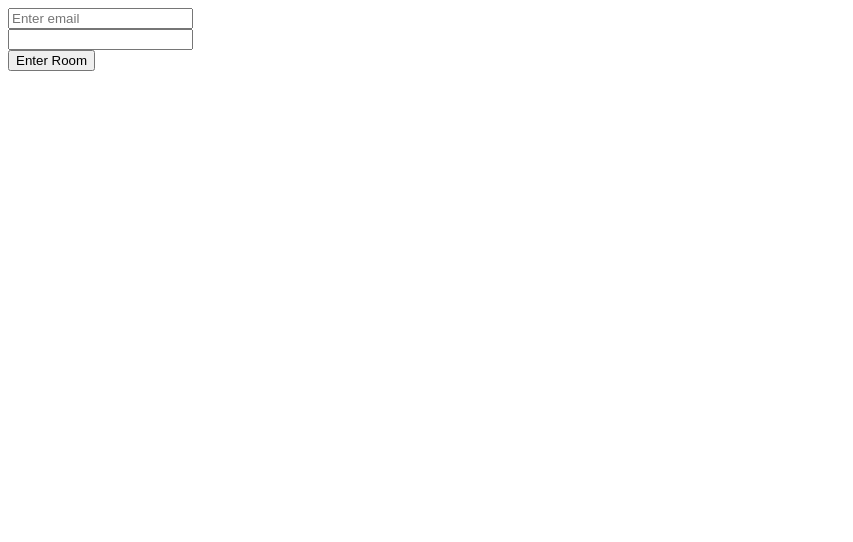
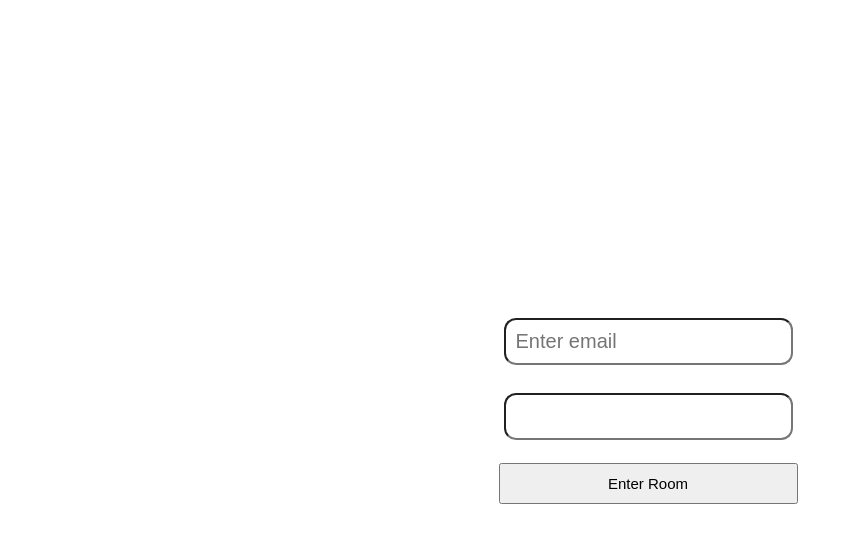
Before and after one commit to usherardy/video_webrtc, a React (Vite) app in the folder client/Videoapp/: page / in a window 1280 px wide. Shown: the top 542 px of the page, without its empty margins (0-853 px from the left). Built offline with nearby package versions, Linux system fonts and the light colour scheme.

Commit message:
basic socket connection

```diff
--- /dev/null
+++ b/client/Videoapp/src/App.css
@@ -0,0 +1,8 @@
+.container {
+    width: 100vw;
+    height: 100vh;
+    display: flex;
+    justify-content:center;
+    align-items:center;
+
+}
--- a/client/Videoapp/src/App.jsx
+++ b/client/Videoapp/src/App.jsx
@@ -1,12 +1,14 @@
 import { useState } from 'react'
 import {Routes, Route} from 'react-router-dom';
 import Home from "./pages/Home"
+
 function App() {
   //const [count, setCount] = useState(0)
   return (
     <div className ="App">
      <Routes>
       <Route path ="/" element = {<Home/>}/>
+      <Route path ="/room" element ={<p>hello</p>}/>
     </Routes>
       </div>
   )
--- a/client/Videoapp/src/index.css
+++ b/client/Videoapp/src/index.css
@@ -0,0 +1,24 @@
+.container {
+    width: 100vw;
+    height: 100vh;
+    display: flex;
+    justify-content:center;
+    align-items:center;
+}
+
+input{
+    font-size: 20px;
+    display: block;
+    margin: 5px;
+    padding: 10px 10px;
+    border-radius: 12px;
+}
+button{
+   display: block;
+   padding: 10px 10px;
+   width: 100%;
+   font-size: 15px;
+   justify-content: center;
+   cursor: pointer;
+
+}
--- a/client/Videoapp/src/main.jsx
+++ b/client/Videoapp/src/main.jsx
@@ -2,7 +2,7 @@ import React from 'react'
 import ReactDOM from 'react-dom/client'
 import App from './App.jsx'
 import {BrowserRouter} from 'react-router-dom'
-//import './index.css'
+import './index.css'
 
 ReactDOM.createRoot(document.getElementById('root')).render(
   <React.StrictMode>
```
Also changed, not shown: 1 other file (tests, documents, lock files or other folders).
